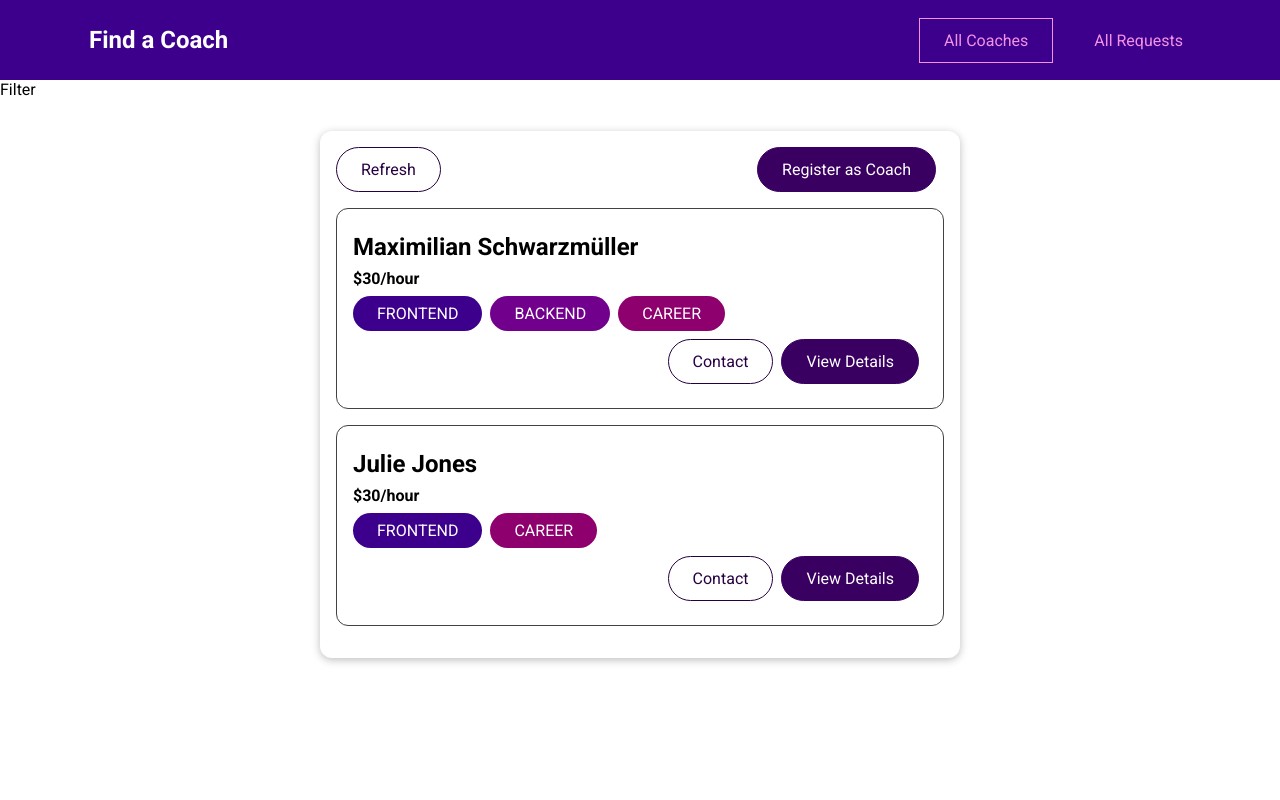
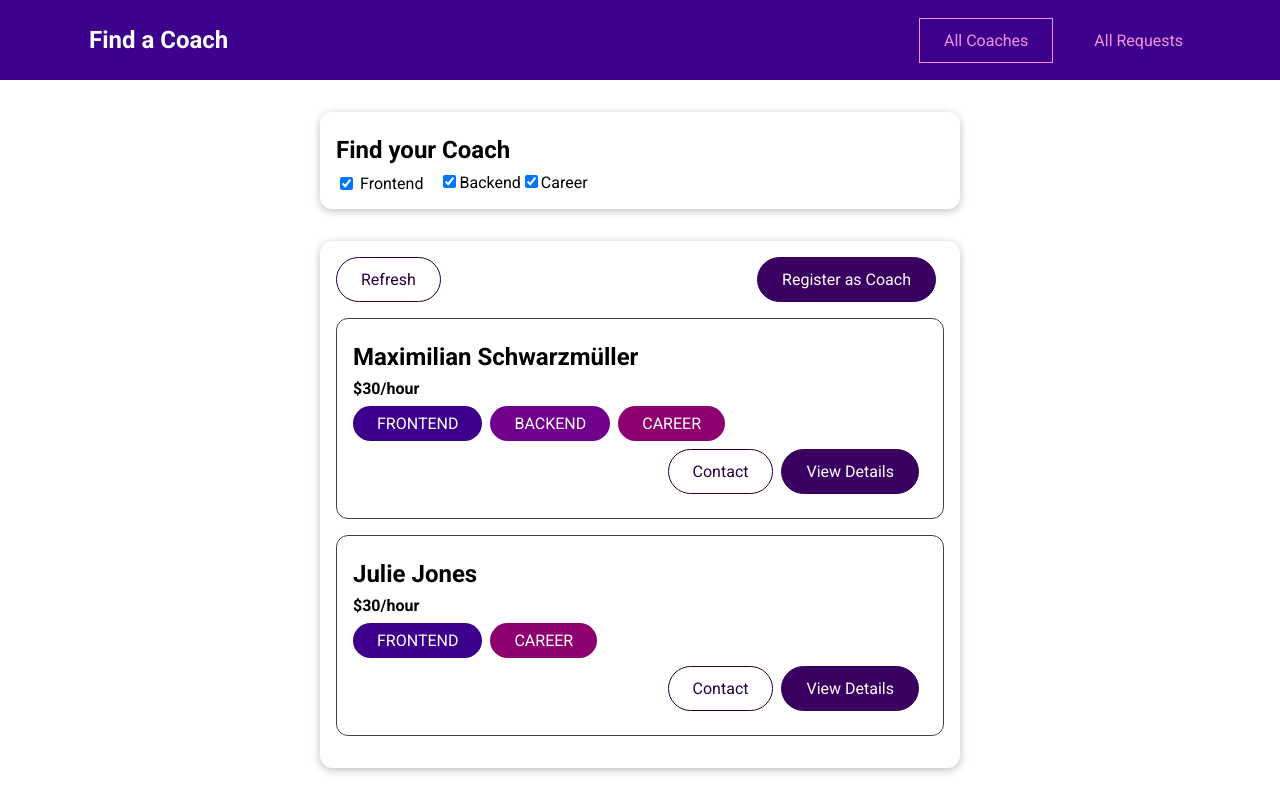
Before and after one commit to danieltrusca/FindACoach-VueJS, a Vue app: page /coaches in a window 1280 px wide. Built offline with nearby package versions, Linux system fonts and the light colour scheme.

Commit message:
coaches filtering

```diff
--- /dev/null
+++ b/src/components/coaches/CoachFilter.vue
@@ -0,0 +1,67 @@
+<template>
+  <base-card>
+    <h2>Find your Coach</h2>
+    <span class="filter-option">
+      <input type="checkbox" id="frontend" checked @change="setFilter" />
+      <label for="frontend">Frontend</label>
+    </span>
+    <span>
+      <input type="checkbox" id="backend" checked @change="setFilter" />
+      <label for="backend">Backend</label>
+    </span>
+    <span>
+      <input type="checkbox" id="career" checked @change="setFilter" />
+      <label for="career">Career</label>
+    </span>
+  </base-card>
+</template>
+
+<script>
+export default {
+  emits: ['change-filter'],
+  data() {
+    return {
+      filters: {
+        frontend: true,
+        backend: true,
+        career: true
+      }
+    };
+  },
+  methods: {
+    setFilter(event) {
+      const inputId = event.target.id;
+      const isActive = event.target.checked;
+      const updatedFilters = {
+        ...this.filters,
+        [inputId]: isActive
+      };
+      this.filters = updatedFilters;
+      this.$emit('change-filter', updatedFilters);
+    }
+  }
+};
+</script>
+
+<style scoped>
+h2 {
+  margin: 0.5rem 0;
+}
+
+.filter-option {
+  margin-right: 1rem;
+}
+
+.filter-option label,
+.filter-option input {
+  vertical-align: middle;
+}
+
+.filter-option label {
+  margin-left: 0.25rem;
+}
+
+.filter-option.active label {
+  font-weight: bold;
+}
+</style>
--- a/src/pages/coaches/CoachesList.vue
+++ b/src/pages/coaches/CoachesList.vue
@@ -1,6 +1,6 @@
 <template>
   <section>
-    Filter
+    <coach-filter @change-filter="setFilters"></coach-filter>
   </section>
   <section>
     <base-card>
@@ -32,17 +32,45 @@
 
 <script>
 import CoachItem from '../../components/coaches/CoachItem.vue';
+import CoachFilter from '../../components/coaches/CoachFilter.vue';
 
 export default {
   components: {
-    CoachItem
+    CoachItem,
+    CoachFilter
+  },
+  data() {
+    return {
+      activeFilters: {
+        frontend: true,
+        backend: true,
+        career: true
+      }
+    };
   },
   computed: {
     filteredCoaches() {
-      return this.$store.getters['coaches/coaches'];
+      const coaches = this.$store.getters['coaches/coaches'];
+      return coaches.filter(coach => {
+        if (this.activeFilters.frontend && coach.areas.includes('frontend')) {
+          return true;
+        }
+        if (this.activeFilters.backend && coach.areas.includes('backend')) {
+          return true;
+        }
+        if (this.activeFilters.career && coach.areas.includes('career')) {
+          return true;
+        }
+        return false;
+      });
     },
     hasCoaches() {
       return this.$store.getters['coaches/hasCoaches'];
+    }
+  },
+  methods: {
+    setFilters(updatedFilters) {
+      this.activeFilters = updatedFilters;
     }
   }
 };
```
